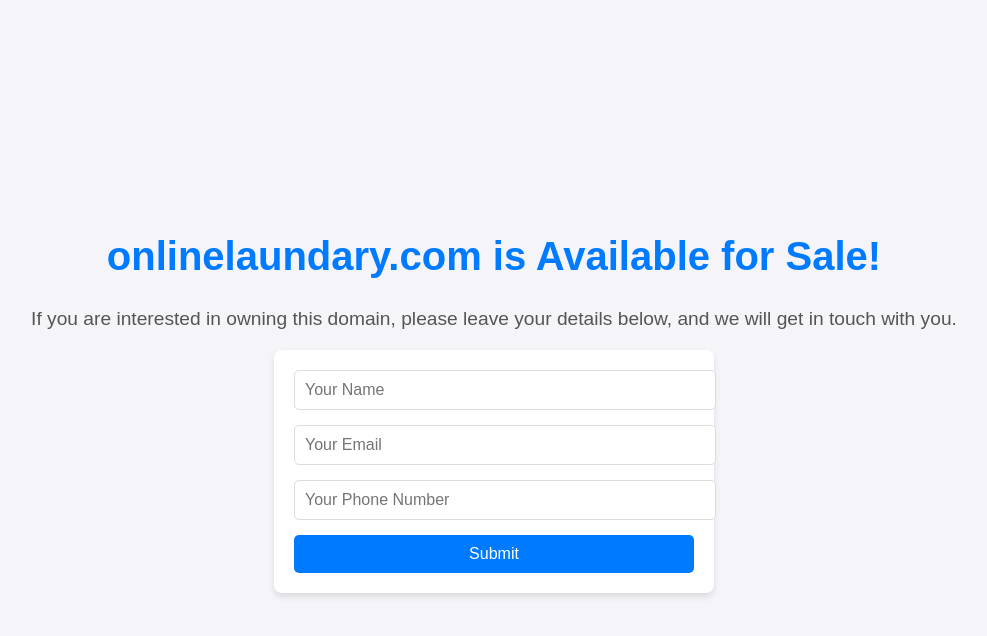
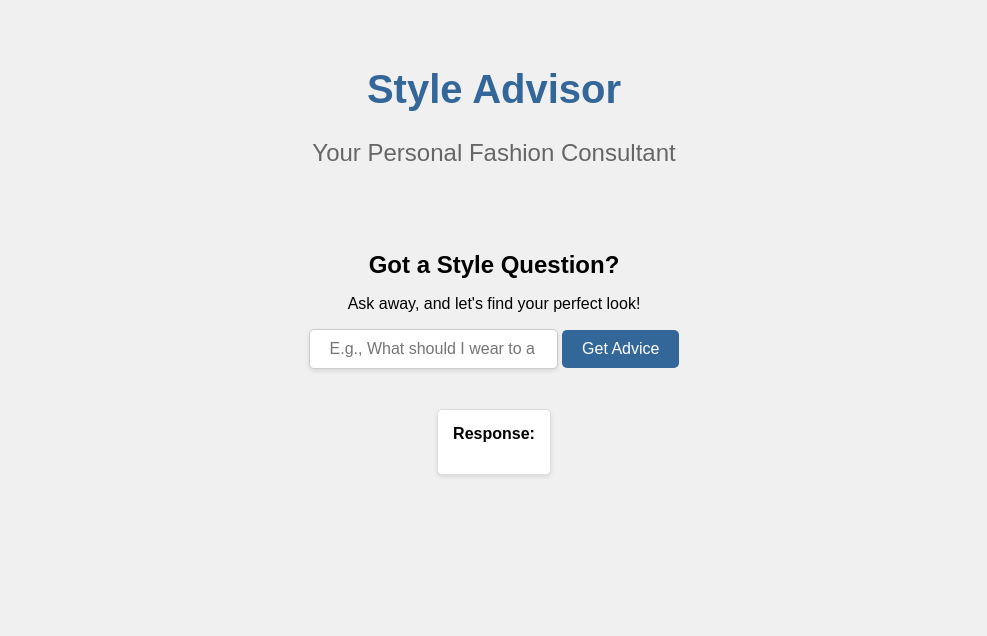
Before and after one commit to niranjan-bairwa/onlinelaundary, a plain HTML site: page index.html in a window 1280 px wide. Shown: the whole page, without its empty margins (146-1133 px from the left). Drawn offline with Linux system fonts and the light colour scheme.

Commit message:
OP-main| adviser

```diff
--- a/index.html
+++ b/index.html
@@ -1,92 +1,191 @@
 <!DOCTYPE html>
 <html lang="en">
-
 <head>
   <meta charset="UTF-8">
   <meta name="viewport" content="width=device-width, initial-scale=1.0">
-    <title>Domain for Sale - onlinelaundary.com</title>
+  <title>Style Advisor</title>
   <style>
     body {
       font-family: Arial, sans-serif;
-            background-color: #f4f4f9;
-            color: #333;
-            margin: 0;
-            padding: 0;
+      margin: 20px;
+      background-color: #f0f0f0;
     }
 
-        .container {
+    .header {
+      text-align: center;
+      padding: 20px 0;
+    }
+
+    .title {
+      font-size: 2.5em;
+      color: #336699; /* Vibrant blue */
+    }
+
+    .subtitle {
+      font-size: 1.5em;
+      color: #666;
+    }
+
+    .loader {
+      display: none;
+      margin-top: 20px;
+    }
+
+    .loader.active {
+      display: block;
+    }
+
+    .spinner {
+      width: 40px;
+      height: 40px;
+      border: 4px solid #336699; /* Match title color */
+      border-top-color: transparent;
+      border-radius: 50%;
+      animation: spin 1s linear infinite;
+    }
+
+    @keyframes spin {
+      0% { transform: rotate(0deg); }
+      100% { transform: rotate(360deg); }
+    }
+
+    .main-content {
       display: flex;
       flex-direction: column;
       align-items: center;
-            justify-content: center;
-            height: 100vh;
+    }
+
+    .question-form {
+      margin: 20px 0;
       text-align: center;
     }
 
-        h1 {
-            font-size: 2.5rem;
-            color: #007BFF;
-            margin-bottom: 10px;
+    h2 {
+      font-size: 1.5em;
+      margin-bottom: 15px;
     }
 
-        p {
-            font-size: 1.2rem;
-            margin-bottom: 20px;
-            color: #555;
+    input {
+      padding: 10px 20px;
+      font-size: 16px;
+      border: 1px solid #ccc;
+      border-radius: 5px;
+      box-shadow: 0 2px 4px rgba(0, 0, 0, 0.1); /* Subtle shadow */
     }
 
-        .form-container {
-            background-color: #fff;
-            padding: 20px;
-            border-radius: 8px;
-            box-shadow: 0 4px 6px rgba(0, 0, 0, 0.1);
-            width: 90%;
-            max-width: 400px;
+    button {
+      padding: 10px 20px;
+      font-size: 16px;
+      cursor: pointer;
+      border: none;
+      border-radius: 5px;
+      background-color: #336699; /* Match title color */
+      color: #fff; /* White text */
+      transition: background-color 0.2s ease; /* Smoother hover effect */
     }
 
-        .form-container input {
-            width: 100%;
-            padding: 10px;
-            margin-bottom: 15px;
+    button:hover {
+      background-color: #224466; /* Darker shade of the button color */
+    }
+
+    .response-container {
+      margin-top: 20px;
+      padding: 15px;
       border: 1px solid #ddd;
       border-radius: 5px;
-            font-size: 1rem;
+      background-color: #fff; /* Lighter background for response */
+      box-shadow: 0 2px 4px rgba(0, 0, 0, 0.1); /* Subtle shadow */
     }
 
-        .form-container button {
-            width: 100%;
-            padding: 10px;
-            background-color: #007BFF;
-            border: none;
-            border-radius: 5px;
-            color: white;
-            font-size: 1rem;
-            cursor: pointer;
-        }
-
-        .form-container button:hover {
-            background-color: #0056b3;
+    #apiResponse {
+      font-size: 16px;
     }
   </style>
 </head>
+<body>
+  <header class="header">
+    <h1 class="title">Style Advisor</h1>
+    <p class="subtitle">Your Personal Fashion Consultant</p>
+    <div class="loader" id="loader">
+      <div class="spinner"></div>
+    </div>
+  </header>
 
-<body>
-    <div class="container">
-        <h1>onlinelaundary.com is Available for Sale!</h1>
-        <p>If you are interested in owning this domain, please leave your details below, and we will get in touch with you.</p>
-        <div class="form-container">
-            <form action="https://formsubmit.co/vnbairwa2002@gmail.com" method="POST">
-                <!-- Security features for FormSubmit -->
-                <input type="hidden" name="_captcha" value="false">
-                <input type="hidden" name="_next" value="https://onlinelaundary.com">
+  <main class="main-content">
+    <section class="question-form">
+      <h2>Got a Style Question?</h2>
+      <p>Ask away, and let's find your perfect look!</p>
+      <input type="text" id="userInput" placeholder="E.g., What should I wear to a summer party?">
+      <button onclick="fetchResponse()">Get Advice</button>
+    </section>
 
-                <input type="text" name="name" placeholder="Your Name" required>
-                <input type="email" name="email" placeholder="Your Email" required>
-                <input type="tel" name="phone" placeholder="Your Phone Number" required>
-                <button type="submit">Submit</button>
-            </form>
-        </div>
-    </div>
+    <section class="response-container" id="response">
+      <strong>Response:</strong>
+      <p id="apiResponse"></p>
+    </section>
+  </main>
+
+  <script>
+    // Function to preserve bold formatting and newlines
+    function formatResponse(markdown) {
+      return markdown
+        .replace(/\*\*(.*?)\*\*/g, '<b>$1</b>') // Replace double asterisks with bold tags
+        .replace(/\*/g, '<br>'); // Replace single asterisks with newlines
+    }
+
+    const API_KEY = 'AIzaSyA8vWGNDn7DSrrmCxwvPynjN7l5cBo7vRo'; // Replace with your actual API key
+
+    async function fetchResponse() {
+      // Show the loader
+      document.getElementById('loader').classList.add('active');
+
+      const userInput = document.getElementById('userInput').value.trim();
+
+      if (!userInput) {
+        alert('Please enter a question about clothes');
+        return;
+      }
+
+      const url = `https://generativelanguage.googleapis.com/v1beta/models/gemini-1.5-flash-latest:generateContent?key=${API_KEY}`;
+      const data = {
+        contents: [
+          {
+            parts: [
+              {
+                text: userInput
+              }
+            ]
+          }
+        ]
+      };
+
+      try {
+        const response = await fetch(url, {
+          method: 'POST',
+          headers: {
+            'Content-Type': 'application/json',
+          },
+          body: JSON.stringify(data),
+        });
+
+        if (!response.ok) {
+          const errorDetails = await response.json();
+          throw new Error(`API returned error: ${response.status}, ${errorDetails.error?.message || 'Unknown error'}`);
+        }
+
+        const result = await response.json();
+        const responseContent = result.candidates[0]?.content?.parts[0]?.text || 'No specific response received.';
+
+        // Set the response content with formatting
+        document.getElementById('apiResponse').innerHTML = formatResponse(responseContent);
+      } catch (error) {
+        document.getElementById('apiResponse').textContent = `Error: ${error.message}`;
+        console.error('API Error:', error);
+      } finally {
+        // Hide the loader after response
+        document.getElementById('loader').classList.remove('active');
+      }
+    }
+  </script>
 </body>
-
 </html>
```
Lines whose indentation alone changed are shown as unchanged.
